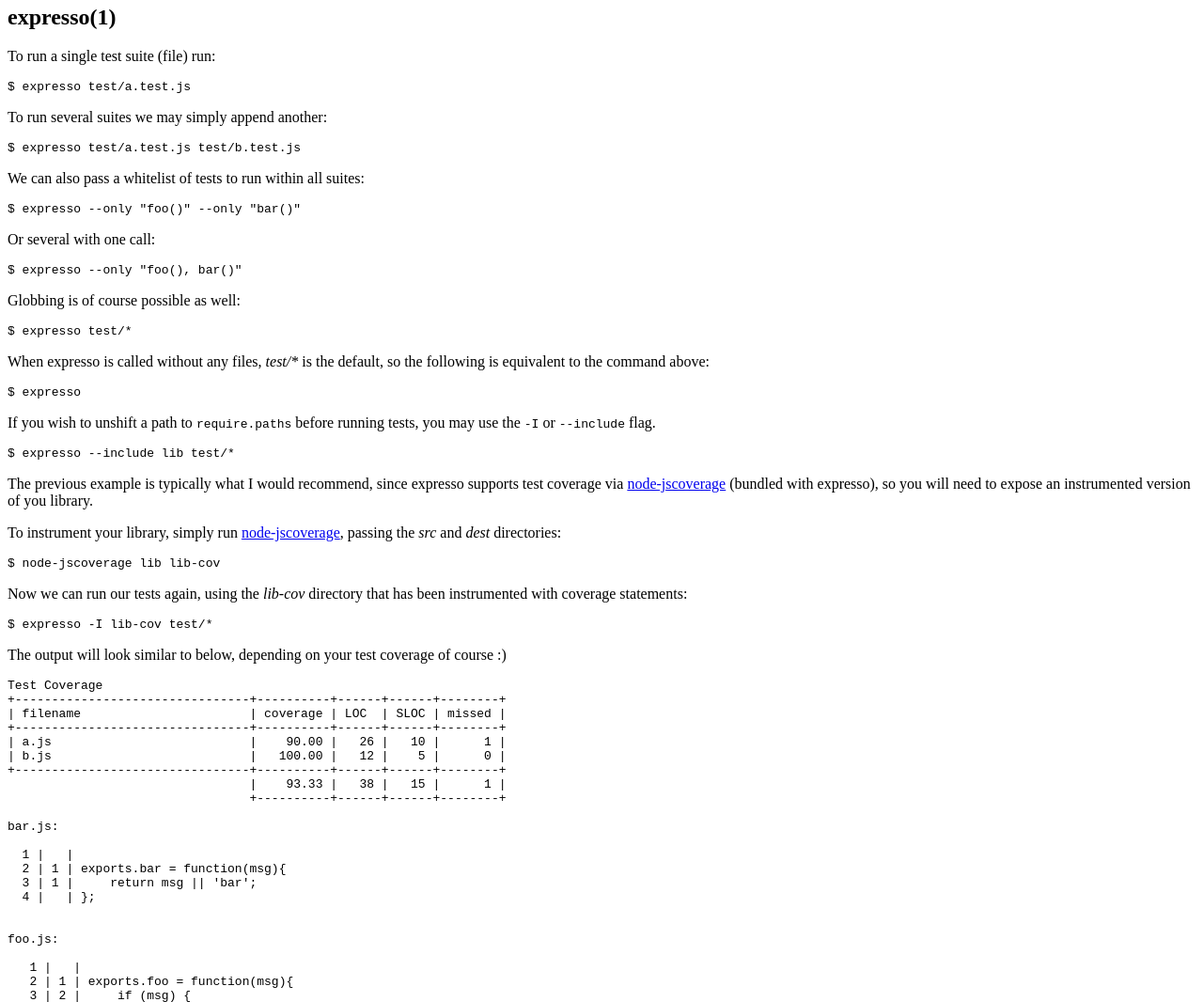
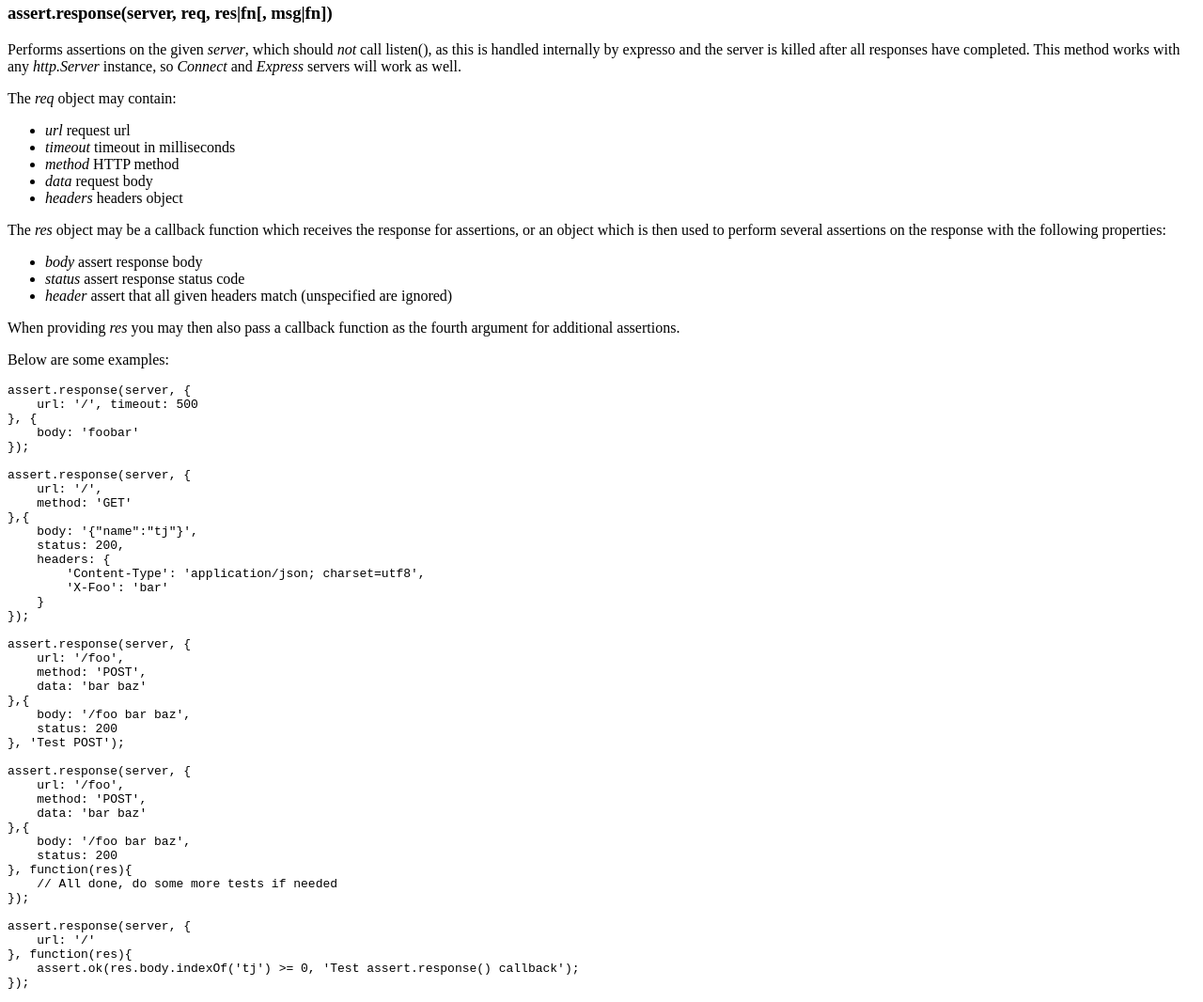
Before and after one commit to visionmedia/expresso, a website: page docs/index.html in a window 1280 px wide. Shown: the part 1718-2784 px from the top of the page at 94% size. Drawn offline with Linux system fonts and the light colour scheme.

Commit message:
More docs

```diff
--- a/docs/index.html
+++ b/docs/index.html
@@ -115,6 +115,87 @@
 assert.includes('foobar', 'bar');
 </code></pre>
 
+<h3 id="assert-response-server-req-res-fn-msg-fn-">assert.response(server, req, res|fn[, msg|fn])</h3>
+
+<p>Performs assertions on the given <em>server</em>, which should <em>not</em> call
+listen(), as this is handled internally by expresso and the server
+is killed after all responses have completed. This method works with
+any <em>http.Server</em> instance, so <em>Connect</em> and <em>Express</em> servers will work
+as well.</p>
+
+<p>The <em>req</em> object may contain:</p>
+
+<ul>
+<li><em>url</em> request url</li>
+<li><em>timeout</em> timeout in milliseconds</li>
+<li><em>method</em> HTTP method</li>
+<li><em>data</em> request body</li>
+<li><em>headers</em> headers object</li>
+</ul>
+
+
+<p>The <em>res</em> object may be a callback function which
+receives the response for assertions, or an object
+which is then used to perform several assertions
+on the response with the following properties:</p>
+
+<ul>
+<li><em>body</em> assert response body</li>
+<li><em>status</em> assert response status code</li>
+<li><em>header</em> assert that all given headers match (unspecified are ignored)</li>
+</ul>
+
+
+<p>When providing <em>res</em> you may then also pass a callback function
+as the fourth argument for additional assertions.</p>
+
+<p>Below are some examples:</p>
+
+<pre><code>assert.response(server, {
+    url: '/', timeout: 500
+}, {
+    body: 'foobar'
+});
+
+assert.response(server, {
+    url: '/',
+    method: 'GET'
+},{
+    body: '{"name":"tj"}',
+    status: 200,
+    headers: {
+        'Content-Type': 'application/json; charset=utf8',
+        'X-Foo': 'bar'
+    }
+});
+
+assert.response(server, {
+    url: '/foo',
+    method: 'POST',
+    data: 'bar baz'
+},{
+    body: '/foo bar baz',
+    status: 200
+}, 'Test POST');
+
+assert.response(server, {
+    url: '/foo',
+    method: 'POST',
+    data: 'bar baz'
+},{
+    body: '/foo bar baz',
+    status: 200
+}, function(res){
+    // All done, do some more tests if needed
+});
+
+assert.response(server, {
+    url: '/'
+}, function(res){
+    assert.ok(res.body.indexOf('tj') &gt;= 0, 'Test assert.response() callback');
+});
+</code></pre>
+
 <h2 id="expresso-1-">expresso(1)</h2>
 
 <p>To run a single test suite (file) run:</p>
```
Also changed, not shown: docs/index.md (+75 -0 lines), Readme.md.
